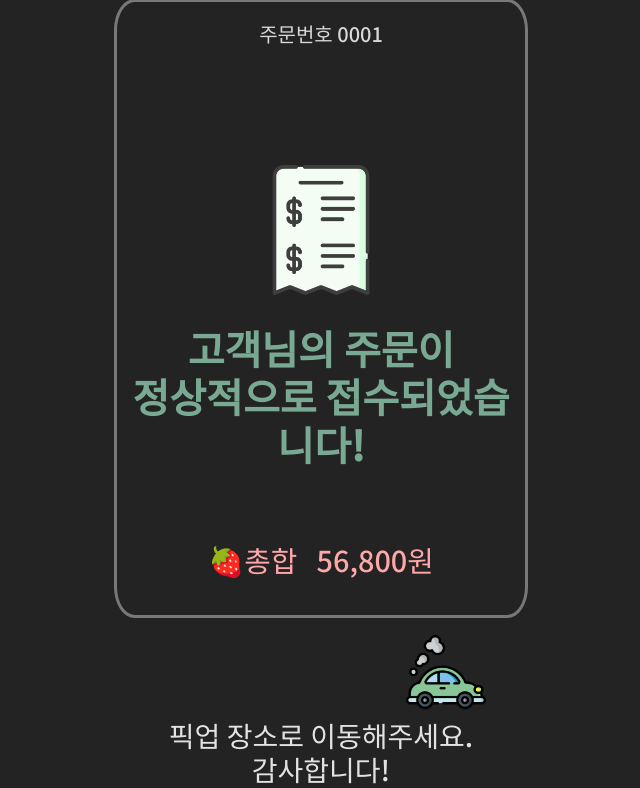
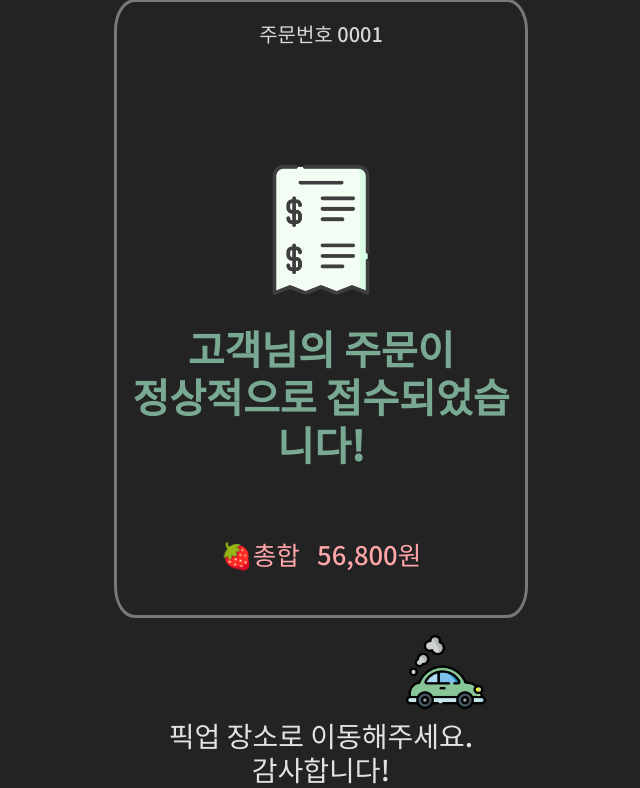
Before and after one commit to DriveThruAiHknu/drivethru, a Django app: page /client/5/ in a window 1280 px wide. Shown: the part 56-844 px from the top of the page, without its empty margins (319-959 px from the left). Run offline with Django 3.2, Linux system fonts and the light colour scheme; some libraries are stand-ins or nearby versions.

Commit message:
DriveThru AI commit_1

```diff
--- a/static/client/style/client_style_5_2.css
+++ b/static/client/style/client_style_5_2.css
@@ -35,7 +35,7 @@ h3{
 
 h4{
   color: #ffa6a9;
-  font-size: 1.8em;
+  font-size: 1.6em;
   margin-top: 10%;
 }
 
```
